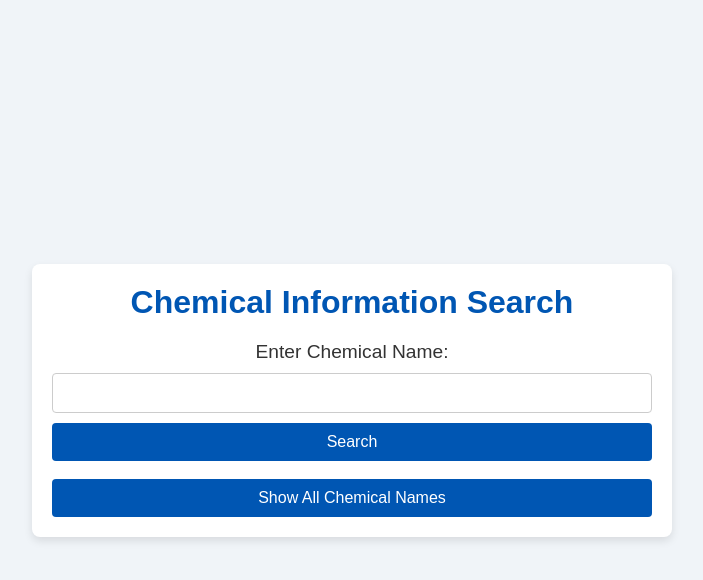
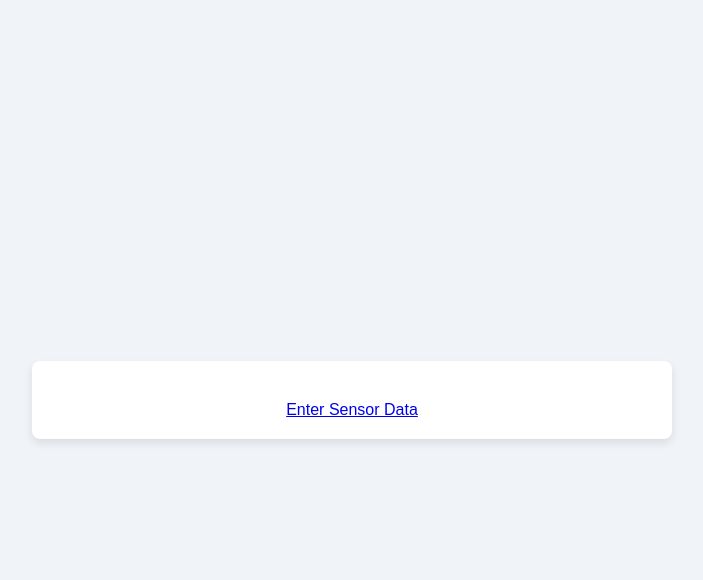
Before and after one commit to thefoodiee/code_cookers, a Flask app: page / in a window 1280 px wide. Shown: the top 580 px of the page, without its empty margins (288-991 px from the left). Run offline with Flask 3, Linux system fonts and the light colour scheme.

Commit message:
Update index.html

```diff
--- a/templates/index.html
+++ b/templates/index.html
@@ -1,23 +1,13 @@
 <!DOCTYPE html>
-<html lang="en">
+<html>
 <head>
-    <meta charset="UTF-8">
-    <meta name="viewport" content="width=device-width, initial-scale=1.0">
-    <title>Chemical Search</title>
-    <link rel="stylesheet" href="{{ url_for('static', filename='styles.css') }}">
+    <title>Home</title>
+    <link rel="stylesheet" href="static/styles.css">
 </head>
 <body>
     <div class="container">
-        <h1>Chemical Information Search</h1>
-        <form method="POST" class="search-form">
-            <label for="chemical_name">Enter Chemical Name:</label>
-            <input type="text" id="chemical_name" name="chemical_name" required>
-            <button type="submit" name="search">Search</button>
-        </form>
-        <br>
-        <form method="POST" class="search-form">
-            <button type="submit" name="show_all">Show All Chemical Names</button>
-        </form>
+        <h1></h1>
+        <a class="button" href="/sensor_data">Enter Sensor Data</a>
     </div>
 </body>
 </html>
```
